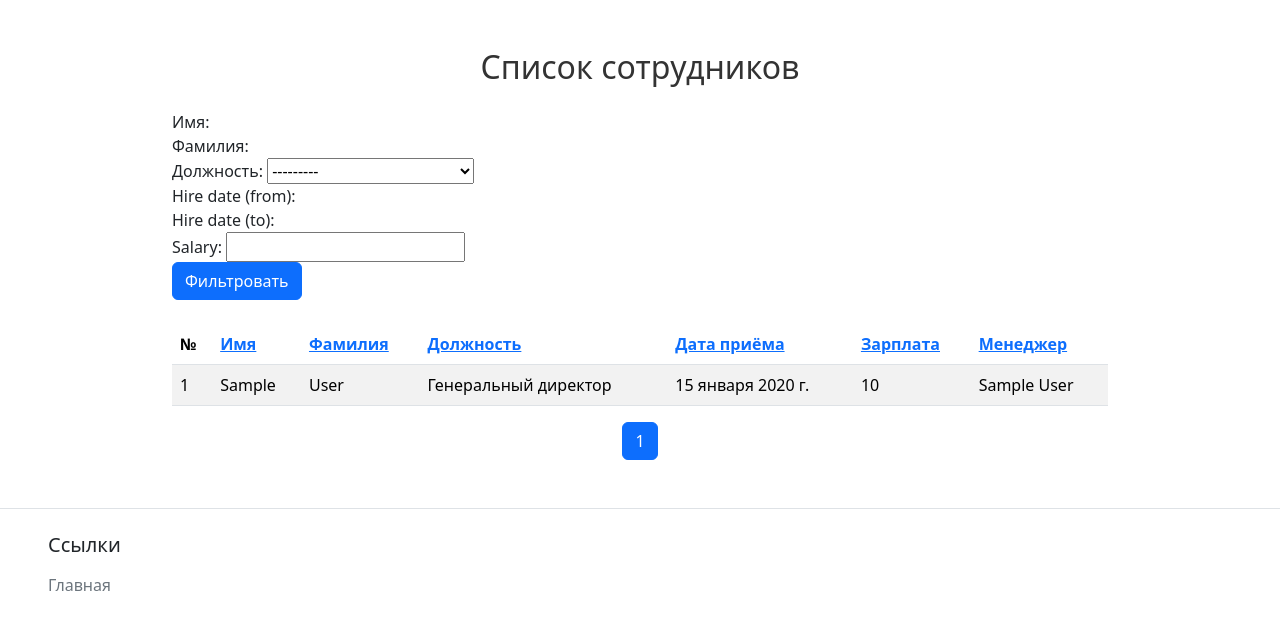
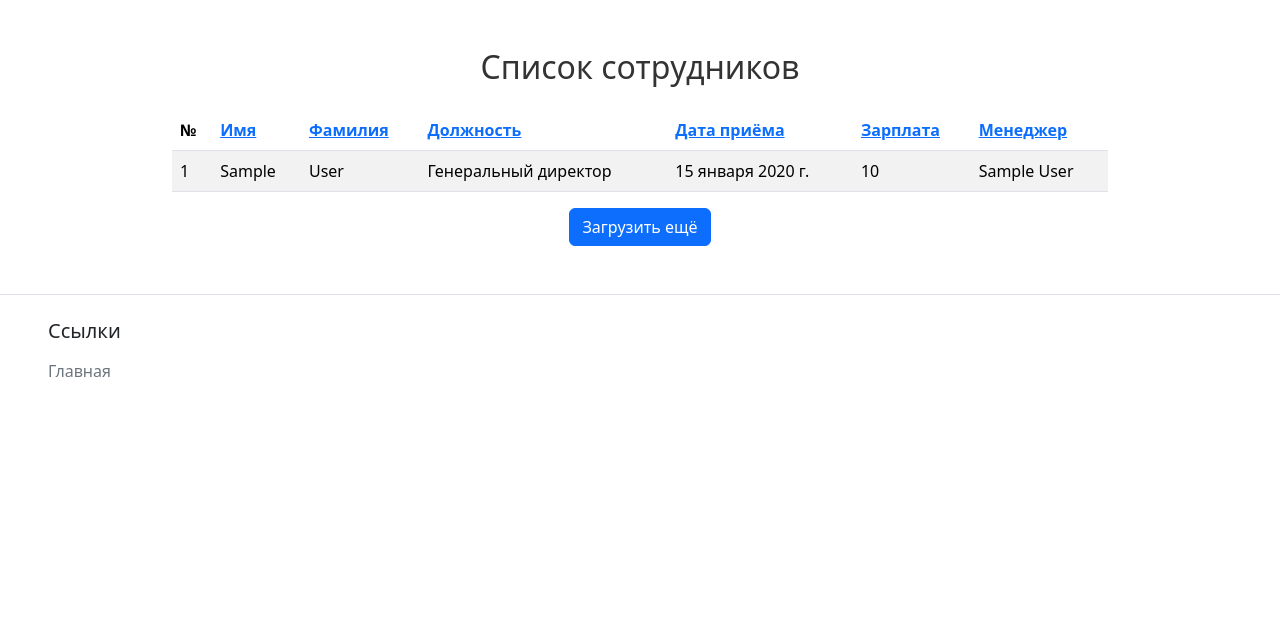
Before and after one commit to Asgef/abz_agency_test_task, a Django app: page /employee-list/ in a window 1280 px wide. Shown: the part 117-747 px from the top of the page. Run offline with Django 5.2, Linux system fonts and the light colour scheme; tables that the repository leaves empty hold one stand-in row (values such as "Sample post"); parts of the project's set-up code (start-up, migrations or seed data) failed here and were passed over; some libraries are stand-ins or nearby versions.

Commit message:
Avoid pagination and implement lazy loading

```diff
--- a/employee_tree/templates/employee_list.html
+++ b/employee_tree/templates/employee_list.html
@@ -6,34 +6,7 @@
 <div class="container mt-5" id="employee-list-container">
     <h2 class="text-center mb-4">{{ title }}</h2>
 
-    <!-- Форма фильтрации -->
-    <form method="get" class="mb-4" id="filter-form">
-        <div class="form-group">
-            <label for="id_first_name">Имя:</label>
-            {{ filter.form.first_name }}
-        </div>
-        <div class="form-group">
-            <label for="id_last_name">Фамилия:</label>
-            {{ filter.form.last_name }}
-        </div>
-        <div class="form-group">
-            <label for="id_position">Должность:</label>
-            {{ filter.form.position }}
-        </div>
-        <div class="form-group">
-            <label for="id_hire_date_after">Hire date (from):</label>
-            {{ filter.form.hire_date.after }}
-        </div>
-        <div class="form-group">
-            <label for="id_hire_date_before">Hire date (to):</label>
-            {{ filter.form.hire_date.before }}
-        </div>
-        <div class="form-group">
-            <label for="id_salary">Salary:</label>
-            {{ filter.form.salary }}
-        </div>
-        <button type="submit" class="btn btn-primary">Фильтровать</button>
-    </form>
+    <!-- Фильтр сотрудников -->
 
     <!-- Таблица сотрудников -->
     <div id="employee-table">
@@ -49,53 +22,46 @@
                     <th class="sortable"><a href="#" data-ordering="manager__last_name">Менеджер</a></th>
                 </tr>
             </thead>
-            <tbody>
-                {% for employee in employees %}
-                <tr>
-                    <td>{{ employee.id }}</td>
-                    <td>{{ employee.first_name }}</td>
-                    <td>{{ employee.last_name }}</td>
-                    <td>{{ employee.position }}</td>
-                    <td>{{ employee.hire_date }}</td>
-                    <td>{{ employee.salary }}</td>
-                    <td>{% if employee.manager %}{{ employee.manager.first_name }} {{ employee.manager.last_name }}{% else %}—{% endif %}</td>
-                </tr>
-                {% endfor %}
+            <tbody id="employee-rows">
+                {% include 'employee_rows.html' %}
             </tbody>
         </table>
     </div>
-
-    {% include 'layouts/pagination.html' %}
+    <div class="text-center">
+        <button id="load-more" class="btn btn-primary">Загрузить ещё</button>
+    </div>
 </div>
 
-<!-- AJAX пагинация и фильтрация -->
+<!-- AJAX для ленивой загрузки -->
 <script src="https://code.jquery.com/jquery-3.6.0.min.js"></script>
 <script>
     $(document).ready(function() {
-        // AJAX пагинация
-        $(document).on('click', '#pagination a.page-link', function(e) {
+        let offset = {{ employees|length }};
+        const limit = 20;
+
+        $('#load-more').click(function(e) {
             e.preventDefault();
-            let page_url = $(this).attr('href');
-            loadTableData(page_url);
+            loadMoreEmployees(offset);
         });
 
-        // AJAX фильтрация
-        $('#filter-form').submit(function(e) {
-            e.preventDefault();
-            let form_data = $(this).serialize();
-            loadTableData(`?${form_data}`);
-        });
-
-        function loadTableData(url) {
+        function loadMoreEmployees(currentOffset) {
             $.ajax({
-                url: url,
+                url: '{% url "load_more_employees" %}',
                 type: 'GET',
+                data: {
+                    offset: currentOffset,
+                    ordering: getOrdering()
+                },
                 success: function(data) {
-                    $('#employee-list-container').html($(data).find('#employee-list-container').html());
+                    $('#employee-rows').append(data.html);
+                    offset += limit;
                 }
             });
         }
+
+        function getOrdering() {
+            return $('.sortable a.active').data('ordering') || 'id';
+        }
     });
 </script>
-
 {% endblock %}
--- /dev/null
+++ b/employee_tree/templates/employee_rows.html
@@ -0,0 +1,11 @@
+{% for employee in employees %}
+<tr>
+    <td>{{ employee.id }}</td>
+    <td>{{ employee.first_name }}</td>
+    <td>{{ employee.last_name }}</td>
+    <td>{{ employee.position }}</td>
+    <td>{{ employee.hire_date }}</td>
+    <td>{{ employee.salary }}</td>
+    <td>{% if employee.manager %}{{ employee.manager.first_name }} {{ employee.manager.last_name }}{% else %}—{% endif %}</td>
+</tr>
+{% endfor %}
--- a/employee_tree/templates/layouts/pagination.html
+++ /dev/null
@@ -1,37 +0,0 @@
-{% block content %}
-<nav id="pagination">
-    <ul class="pagination justify-content-center">
-        {% if employees.has_previous %}
-            <li class="page-item">
-                <a class="page-link" href="?page={{ employees.previous_page_number }}">&lt;</a>
-            </li>
-        {% endif %}
-
-        {% if employees.number > 3 %}
-            <li class="page-item"><a class="page-link" href="?page=1">1</a></li>
-            <li class="page-item disabled"><a class="page-link">...</a></li>
-        {% endif %}
-
-        {% for i in employees.paginator.page_range %}
-            {% if i >= employees.number|add:"-2" and i <= employees.number|add:"2" %}
-                {% if employees.number == i %}
-                    <li class="page-item active"><a class="page-link" href="#">{{ i }}</a></li>
-                {% else %}
-                    <li class="page-item"><a class="page-link" href="?page={{ i }}">{{ i }}</a></li>
-                {% endif %}
-            {% endif %}
-        {% endfor %}
-
-        {% if employees.number < employees.paginator.num_pages|add:"-2" %}
-            <li class="page-item disabled"><a class="page-link">...</a></li>
-            <li class="page-item"><a class="page-link" href="?page={{ employees.paginator.num_pages }}">{{ employees.paginator.num_pages }}</a></li>
-        {% endif %}
-
-        {% if employees.has_next %}
-            <li class="page-item">
-                <a class="page-link" href="?page={{ employees.next_page_number }}">&gt;</a>
-            </li>
-        {% endif %}
-    </ul>
-</nav>
-{% endblock %}
--- a/employee_tree/urls.py
+++ b/employee_tree/urls.py
@@ -16,7 +16,10 @@ Including another URLconf
 """
 from django.contrib import admin
 from django.urls import path
-from .views import HomePageView, EmployeeChildrenView, EmployeeListView
+from .views import (
+    HomePageView, EmployeeChildrenView,
+    EmployeeListView, LoadMoreEmployeesView
+)
 
 urlpatterns = [
     path('admin/', admin.site.urls),
@@ -26,4 +29,8 @@ urlpatterns = [
         EmployeeChildrenView.as_view(), name='employee_children'
     ),
     path('employee-list/', EmployeeListView.as_view(), name='employee_list'),
+    path(
+        'load-more-employees/', LoadMoreEmployeesView.as_view(),
+        name='load_more_employees'
+    ),
 ]
--- a/employee_tree/views.py
+++ b/employee_tree/views.py
@@ -4,9 +4,7 @@ from .filters import EmployeeFilter
 from django_filters.views import FilterView
 from django.http import JsonResponse
 from django.views import View
-from django.core.paginator import Paginator, EmptyPage, PageNotAnInteger
 from django.template.loader import render_to_string
-from django.shortcuts import render
 
 
 class HomePageView(ListView):
@@ -54,19 +52,24 @@ class EmployeeListView(FilterView, ListView):
 
     def get_context_data(self, *, object_list=None, **kwargs):
         context = super().get_context_data(**kwargs)
+        filterset = self.filterset_class(
+            self.request.GET, queryset=self.get_queryset()
+        )
+        filtered_queryset = filterset.qs.order_by(self.get_ordering())
+        context['employees'] = filtered_queryset[:self.paginate_by]
+        return context
 
-        if object_list is None:
-            object_list = self.filter_queryset(self.get_queryset())
 
-        paginator = Paginator(object_list, self.paginate_by)
-        page = self.request.GET.get('page')
+class LoadMoreEmployeesView(View):
+    def get(self, request, *args, **kwargs):
+        offset = int(request.GET.get('offset', 0))
+        limit = 20
+        ordering = request.GET.get('ordering', 'id')
 
-        try:
-            employees = paginator.page(page)
-        except PageNotAnInteger:
-            employees = paginator.page(1)
-        except EmptyPage:
-            employees = paginator.page(paginator.num_pages)
-
-        context['employees'] = employees
-        return context
+        employees = Employee.objects.all().order_by(ordering)[
+                    offset:offset + limit
+                    ]
+        html = render_to_string(
+            'employee_rows.html', {'employees': employees}
+        )
+        return JsonResponse({'html': html})
```
